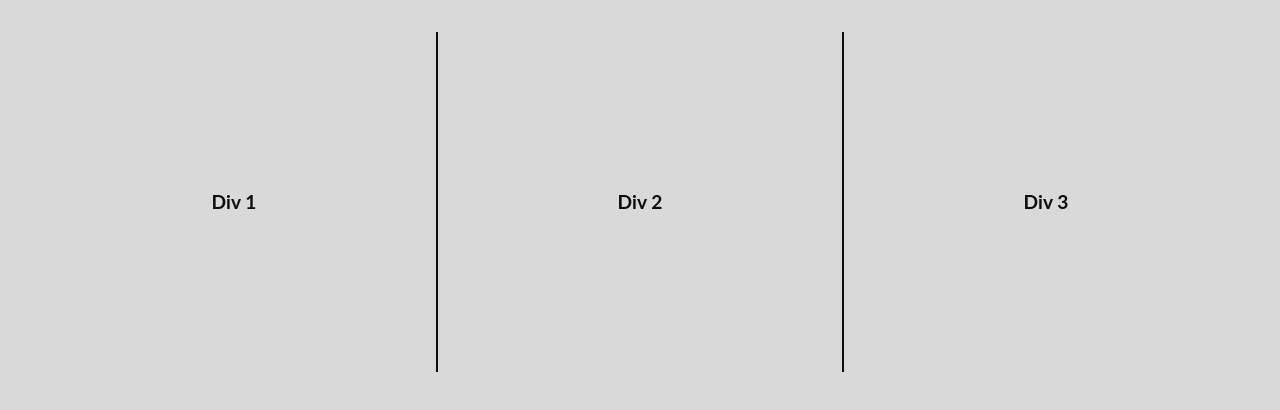
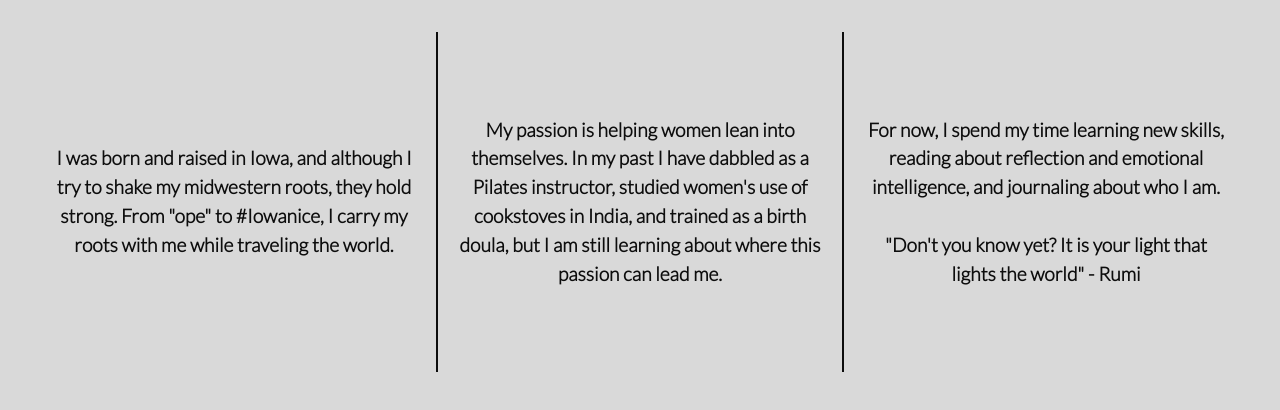
Before and after one commit to abagaelshrader/206-divs-flexbox, a plain HTML site: page index.html in a window 1280 px wide. Drawn offline with nearby package versions, Linux system fonts and the light colour scheme.

Commit message:
Customized

```diff
--- a/index.html
+++ b/index.html
@@ -15,6 +15,7 @@
         <script src="js/vendor/modernizr-2.8.3.min.js"></script>
         <link href='http://fonts.googleapis.com/css?family=Lora:700' rel='stylesheet' type='text/css'>
         <link href='http://fonts.googleapis.com/css?family=Source+Sans+Pro:400,700' rel='stylesheet' type='text/css'>
+        <link href="https://fonts.googleapis.com/css2?family=Lato:wght@300&display=swap" rel="stylesheet">
     </head>
     <body>
         <!--[if lt IE 8]>
@@ -23,13 +24,13 @@
 
         <section class="wrapper">
             <div class="div-1">
-                Div 1
+              <p>I was born and raised in Iowa, and although I try to shake my midwestern roots, they hold strong. From "ope" to #Iowanice, I carry my roots with me while traveling the world. </p>
             </div>
             <div class="div-2">
-                Div 2
+              <p>My passion is helping women lean into themselves. In my past I have dabbled as a Pilates instructor, studied women's use of cookstoves in India, and trained as a birth doula, but I am still learning about where this passion can lead me.</p>
             </div>
             <div class="div-3">
-                Div 3
+              <p>For now, I spend my time learning new skills, reading about reflection and emotional intelligence, and journaling about who I am. <br><br>"Don't you know yet? It is your light that lights the world" - Rumi</p>
             </div>
         </section>
 
```
